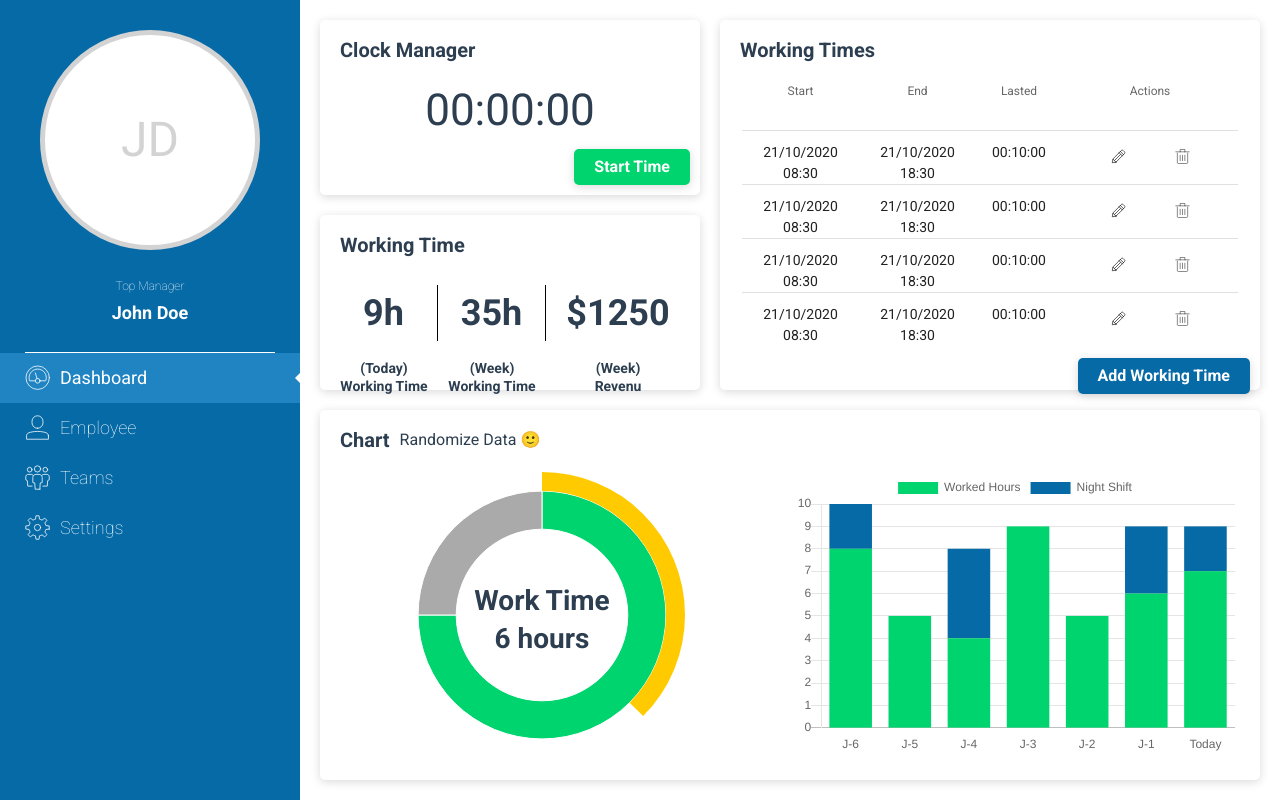
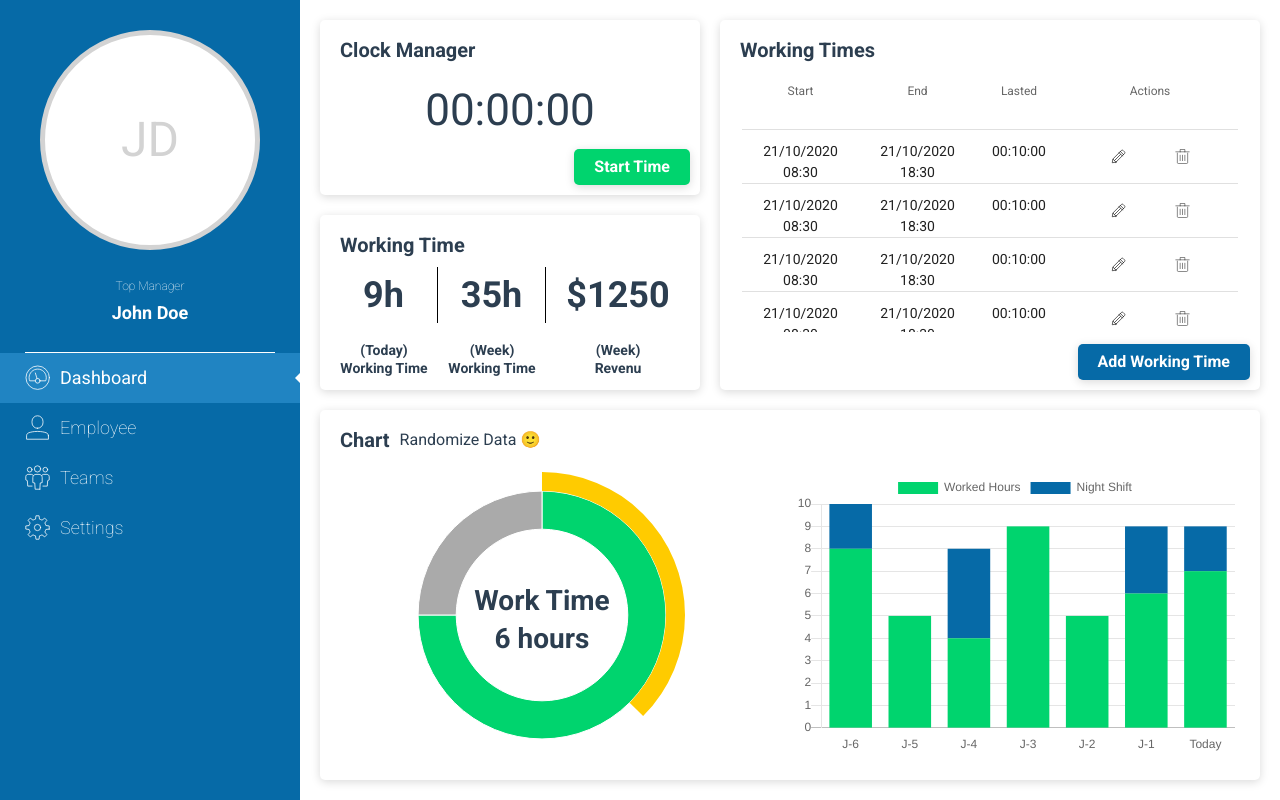
Before and after one commit to Spounge/TimeManager, a Vue app in the folder frontend/: page / in a window 1280 px wide. Built offline with nearby package versions, Linux system fonts and the light colour scheme.

Commit message:
[WorkingTime(s)]: Fixed-header reimplemented + height reajustement + overflow fixes

```diff
--- a/frontend/src/components/WorkingTime.vue
+++ b/frontend/src/components/WorkingTime.vue
@@ -60,7 +60,7 @@ export default {
     grid-auto-rows: 100%;
 
     width: 100%;
-    height: 100%;
+    height: calc(100% - 40px);
 
     .working-time-content {
       display: flex;
--- a/frontend/src/components/WorkingTimes.vue
+++ b/frontend/src/components/WorkingTimes.vue
@@ -1,5 +1,5 @@
 <template>
-  <div class="working-times tile">
+  <div class="working-times tile" ref="workingTimesDiv">
     <AddWorkingTime
       :isActive="showForm"
       :formToggler="toggleForm"
@@ -8,7 +8,11 @@
       <h3 class="title">Working Times</h3>
     </header>
     <div class="container">
-      <v-simple-table class="table">
+      <v-simple-table
+        class="table"
+        fixed-header
+        :height="tableHeight"
+      >
         <thead class="table-header">
           <tr class="table-h-row">
             <th class="header-center">Start</th>
@@ -56,6 +60,9 @@ export default {
   components: {
     AddWorkingTime,
   },
+  mounted() {
+    this.tableHeight = `${this.$refs.workingTimesDiv.clientHeight - 120}px`;
+  },
   data: () => ({
     showForm: false,
 
@@ -84,7 +91,27 @@ export default {
         end: "21/10/2020 18:30",
         duration: "00:10:00",
       },
+      {
+        id: 5,
+        start: "21/10/2020 08:30",
+        end: "21/10/2020 18:30",
+        duration: "00:10:00",
+      },
+      {
+        id: 6,
+        start: "21/10/2020 08:30",
+        end: "21/10/2020 18:30",
+        duration: "00:10:00",
+      },
+      {
+        id: 7,
+        start: "21/10/2020 08:30",
+        end: "21/10/2020 18:30",
+        duration: "00:10:00",
+      },
     ],
+
+    tableHeight: null,
   }),
   methods: {
     toggleForm(show = true) {
@@ -112,8 +139,11 @@ export default {
   }
 
   .container {
+    position: relative;
     justify-content: flex-start;
     align-items: flex-start;
+    // height: calc(100% - 80px);
+    // overflow-y: scroll;
     .v-data-table {
       min-width: 100%;
 
```
